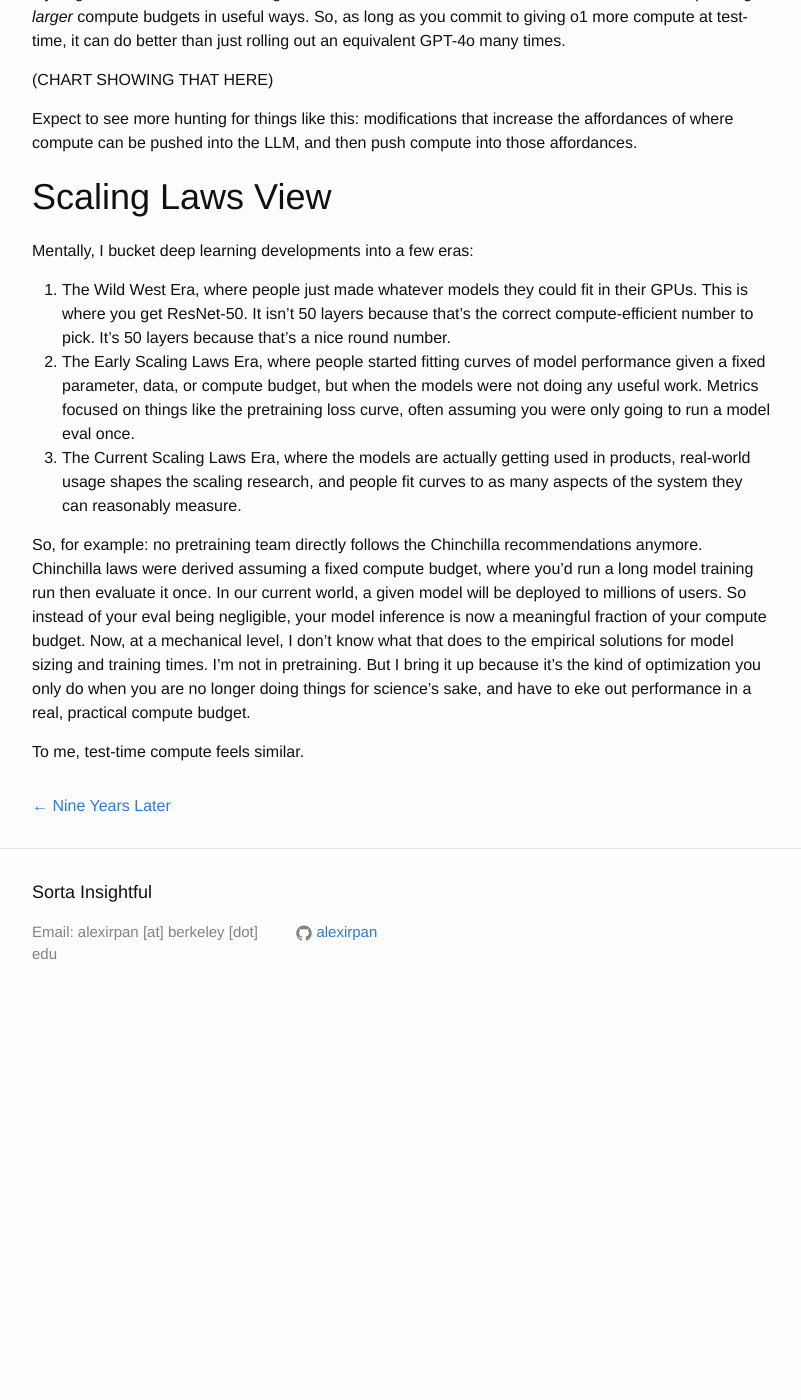
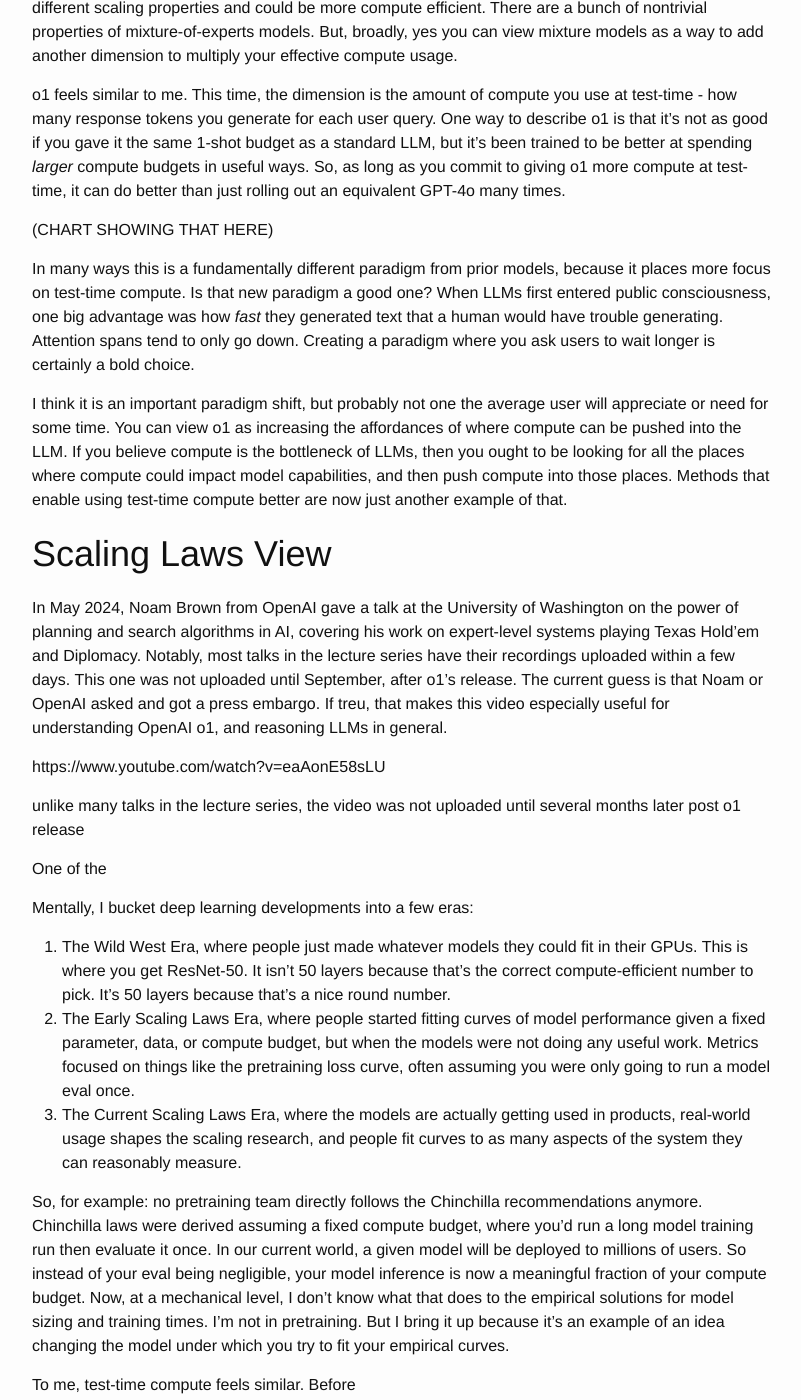
Before and after one commit to alexirpan/alexirpan.github.io, a Jekyll site: the page built from _posts/2024-11-17-late-o1-thoughts.markdown, in a window 1280 px wide and 1400 px high, scrolled down 932 px. Shown: the whole window, without its empty margins (238-1039 px from the left). Built offline with Jekyll 4.4.1, drawn with Linux system fonts in a browser that asks for light colours; nearby versions of some CDN libraries; before the commit the page ends 1958 px from its top, so only the background shows below that; some of the changed text lies outside the part shown.

Commit message:
Still a mess but feels good to make more progress on what I actually want to write

```diff
--- a/_posts/2024-11-17-late-o1-thoughts.markdown
+++ b/_posts/2024-11-17-late-o1-thoughts.markdown
@@ -1,18 +1,24 @@
 ---
 layout: post
-title:  "o1 Takes That Are Better Late Than Never"
+title:  "OpenAI o1 Takes That Are Better Late Than Never"
 date:   2024-11-17 11:19:01 -0700
 ---
 
-Before o1 got announced, there were rumors going around that OpenAI's next model would follow
-a fundamentally different paradigm. For once, the rumors live up to the hype. Even now, there isn't
-quite a public model that does things the same way o1 does. But is that important?
+I realize how late this is, but for various reasons, I didn't get a post out while o1 was "fresh",
+and one advantage of cold takes is that you get to see which hot takes have held up.
 
-The big thing that sets o1 apart is its "thinking" or "reasoning" tokens. As explained in the
-[launch post](https://openai.com/index/learning-to-reason-with-llms/), OpenAI o1 is deliberately
-trained to spend time generating long, internal chains of thought before responding. This means
-it takes much longer to generate an answer compared to other models, but it is better able to
-handle complex queries.
+OpenAI o1 is a model release widely believed (but not confirmed) to be a post-trained version
+of the GPT-4o checkpoint. It is directly trained to spend more time generating long, internal
+chains of thought before responding.
+
+Why would you do this? Some questions may fundamentally require more partial work or "thinking time"
+to arrive at the correct answer. This is considered especially true for domains like math and
+automated research. So, if you train a model to specifically use tokens for thinking, it may be able
+to reach a higher ceiling of performance, at the cost of taking longer to generate an answer.
+
+Based on the [launch post](https://openai.com/index/learning-to-reason-with-llms/), system card,
+uses later, etc., this has been the case. OpenAI-o1 is not preferred over typical LLMs on simple
+queries, but is able to solve queries that other models aren't able to do.
 
 
 # The Compute View
@@ -39,11 +45,34 @@
 
 (CHART SHOWING THAT HERE)
 
-Expect to see more hunting for things like this: modifications that increase the affordances
-of where compute can be pushed into the LLM, and then push compute into those affordances.
+In many ways this is a fundamentally different paradigm from prior models, because it places
+more focus on test-time compute. Is that new paradigm a good one? When
+LLMs first entered public consciousness, one big advantage was how *fast* they generated text that
+a human would have trouble generating. Attention spans tend to only go down. Creating a paradigm
+where you ask users to wait longer is certainly a bold choice.
+
+I think it is an important paradigm shift, but probably not one the average user will appreciate
+or need for some time. You can view o1 as increasing the affordances of where compute can be pushed
+into the LLM. If you believe compute is the bottleneck of LLMs, then you ought to be looking for
+all the places where compute could impact model capabilities, and then push compute into those
+places. Methods that enable using test-time compute better are now just another example of that.
 
 
 # Scaling Laws View
+
+In May 2024, Noam Brown from OpenAI gave a talk at the University of Washington on the power of planning and search algorithms
+in AI, covering his work on expert-level systems playing Texas Hold'em and Diplomacy. Notably,
+most talks in the lecture series have their recordings uploaded within a few days. This one
+was not uploaded until September, after o1's release. The current guess is that Noam or OpenAI
+asked and got a press embargo. If treu, that makes this video especially useful for understanding
+OpenAI o1, and reasoning LLMs in general.
+
+https://www.youtube.com/watch?v=eaAonE58sLU
+
+unlike many talks in the lecture series, the video was not uploaded until several months later
+post o1 release
+
+One of the
 
 Mentally, I bucket deep learning
 developments into a few eras:
@@ -63,8 +92,7 @@
 evaluate it once. In our current world, a given model will be deployed to millions of users. So instead of
 your eval being negligible, your model inference is now a meaningful fraction of your compute
 budget. Now, at a mechanical level, I don't know what that does to the empirical solutions for model sizing and
-training times. I'm not in pretraining. But I bring it up because it's the kind of optimization you only
-do when you are no longer doing things for science's sake, and have to eke out performance in a real,
-practical compute budget.
+training times. I'm not in pretraining. But I bring it up because it's an example of an idea changing
+the model under which you try to fit your empirical curves.
 
-To me, test-time compute feels similar.
+To me, test-time compute feels similar. Before
```
